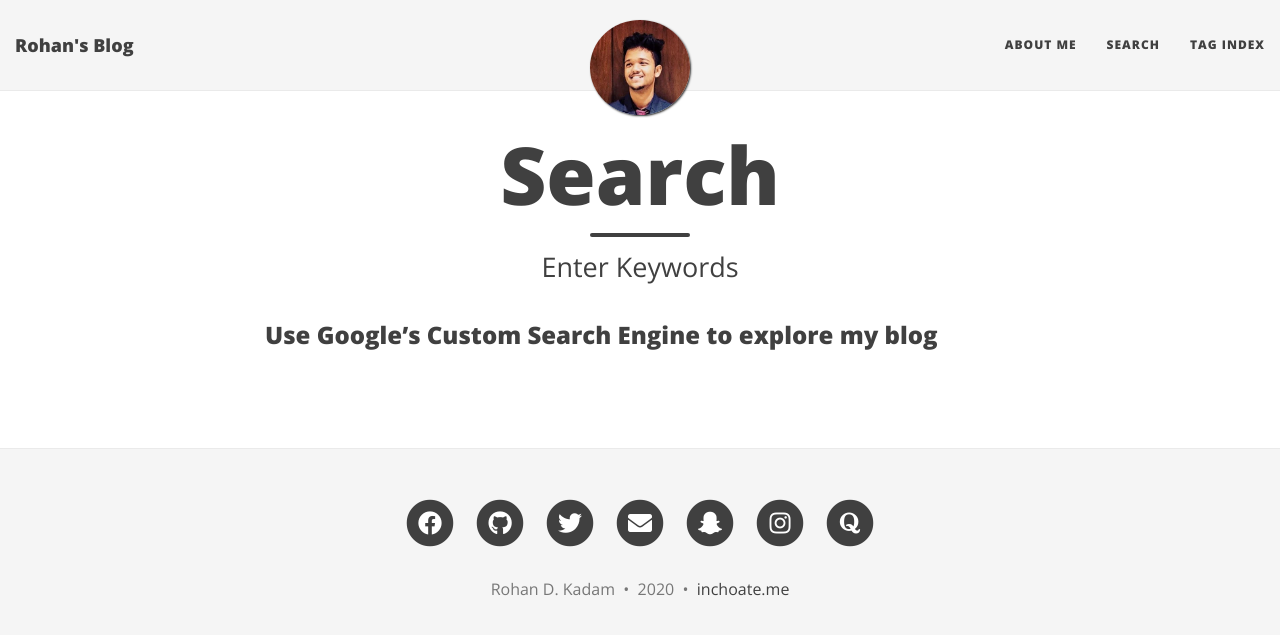
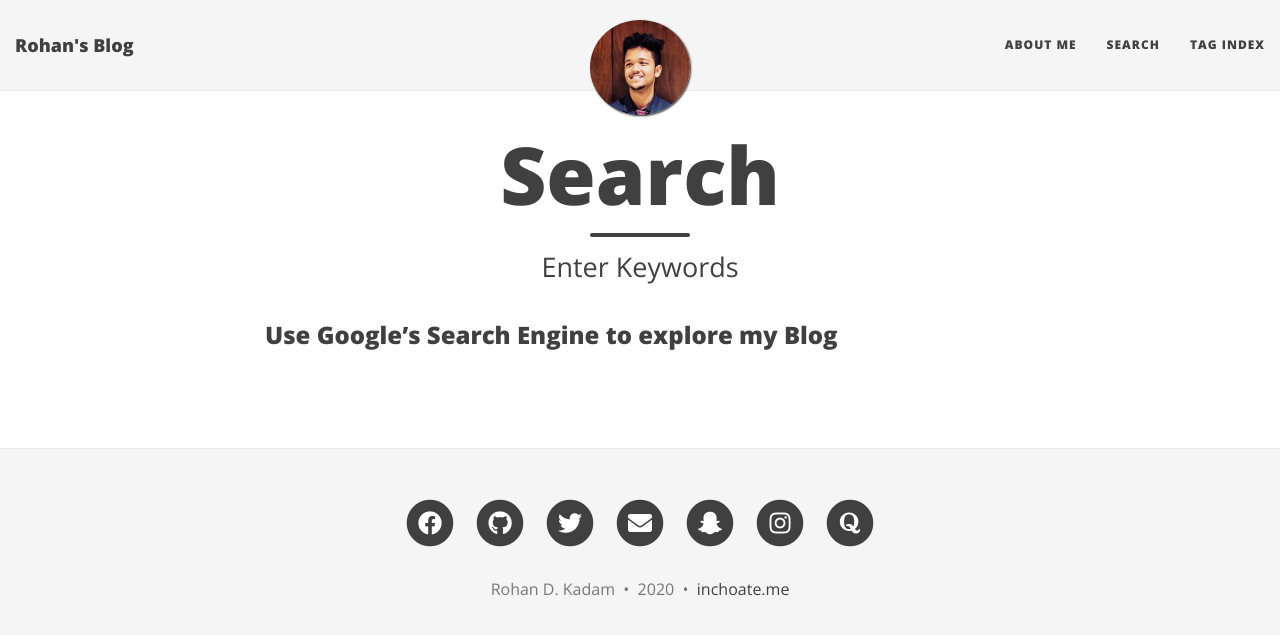
Before and after one commit to iamrdk21/Website1, a Jekyll site: the page built from Search.md, in a window 1280 px wide. Shown: the top 635 px of the page. Built offline with Jekyll 4.4.1, drawn with Linux system fonts in a browser that asks for light colours; nearby versions of some CDN libraries; comment, search, counter and statistics services are not loaded.

Commit message:
Update Search.md

```diff
--- a/Search.md
+++ b/Search.md
@@ -5,7 +5,7 @@ subtitle: Enter Keywords
 css: /css/Search.css
 ---
 
-### Use Google's Custom Search Engine to explore my blog
+### Use Google's Search Engine to explore my Blog
 
 <div id="google-custom-search">
 <script>
```
